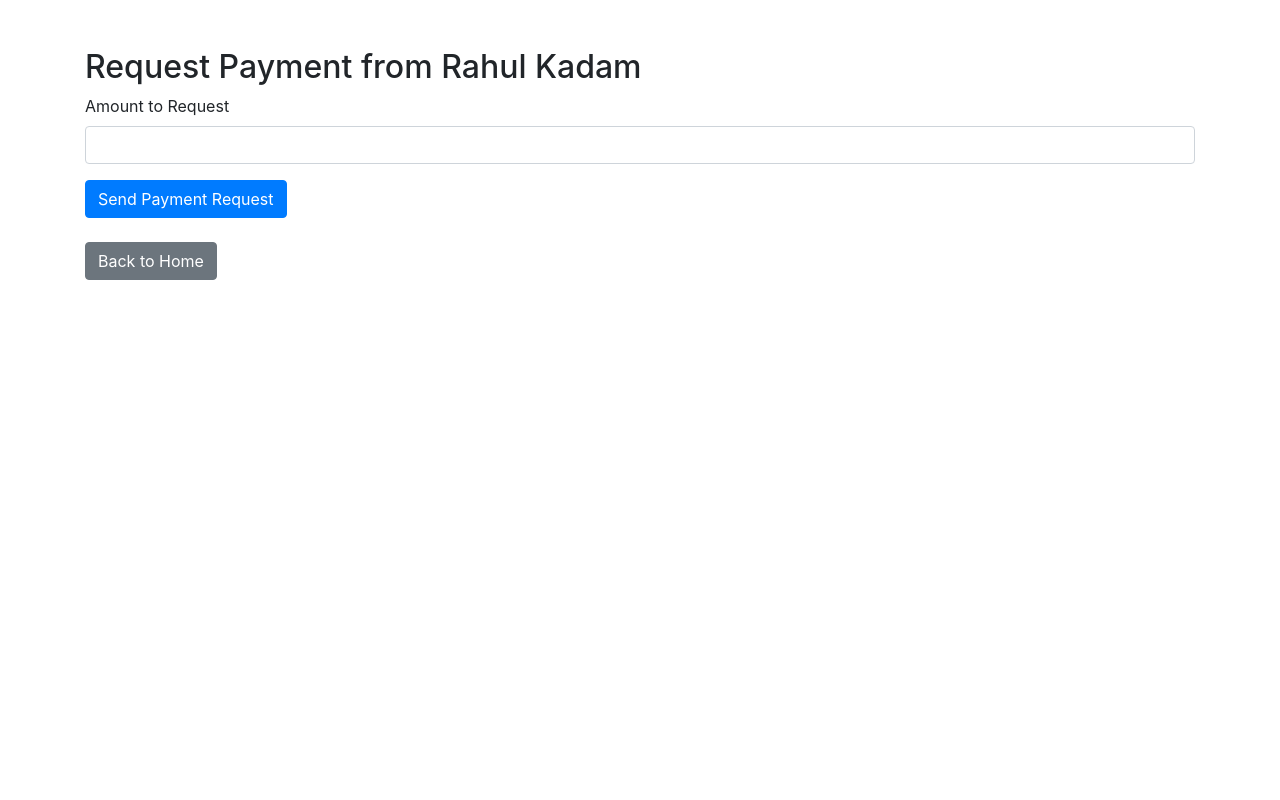
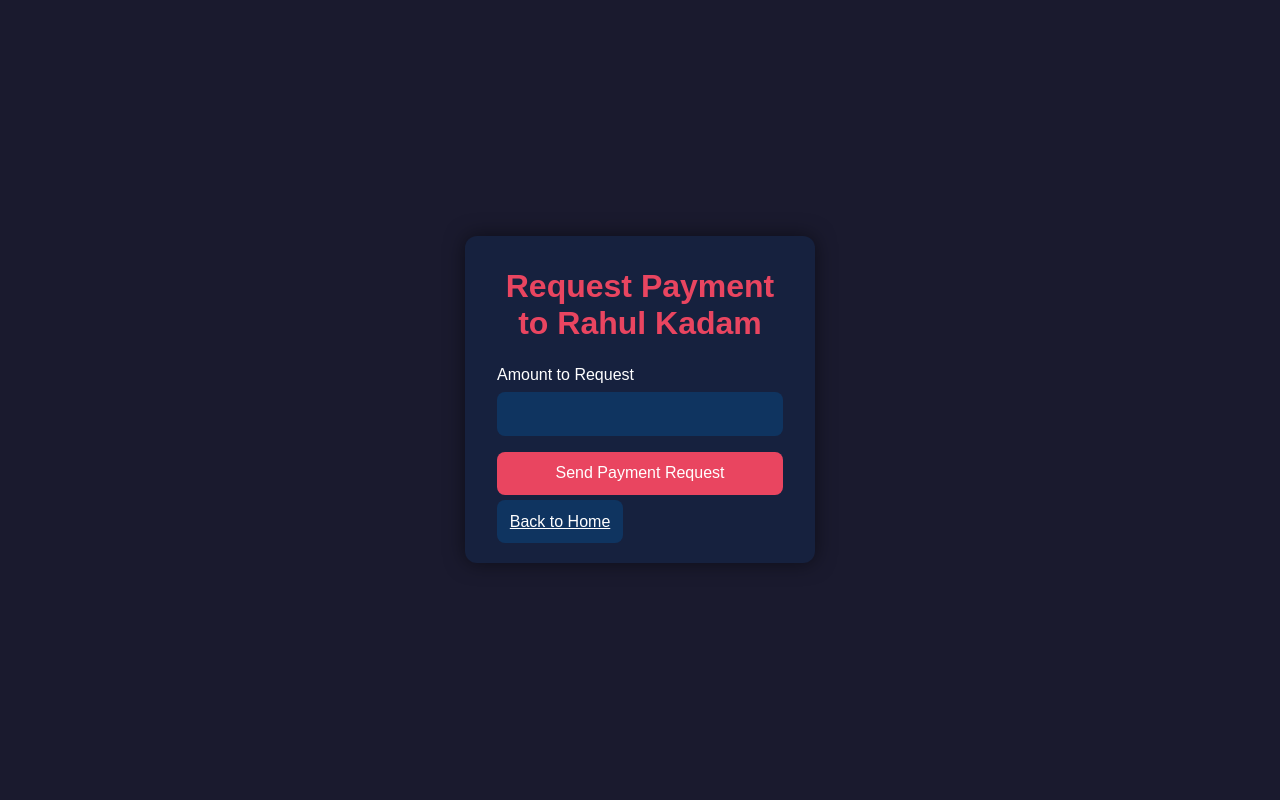
Before and after one commit to 1RaHuL6/Payup-App, a Django app: page /payapp/request_payment/3/ in a window 1280 px wide. Run offline with Django 5.2, Linux system fonts and the light colour scheme; a user stored in the database is signed in; data comes from the database, SQL or seed files in the repository; both versions use the stored data as it was after the commit; data that the repository does not hold is empty; some libraries are stand-ins or nearby versions.

Commit message:
implement request payment

```diff
--- a/currency_service/urls.py
+++ b/currency_service/urls.py
@@ -1,8 +1,6 @@
 from django.urls import path
-from . import views
+from .views import conversion
 
 urlpatterns = [
-    path('<str:currency1>/<str:currency2>/<str:amount>/', views.convert_currency_form, name='convert_currency'),
-
-
+    path('conversion/<str:currency1>/<str:currency2>/<str:amount_of_currency1>/', conversion, name='currency_conversion'),
 ]
--- a/payapp/apps.py
+++ b/payapp/apps.py
@@ -4,3 +4,6 @@ from django.apps import AppConfig
 class PayappConfig(AppConfig):
     default_auto_field = 'django.db.models.BigAutoField'
     name = 'payapp'
+
+    def ready(self):
+        import payapp.signals
--- a/payapp/urls.py
+++ b/payapp/urls.py
@@ -1,11 +1,12 @@
 from django.urls import path
 from . import views
-from .views import  make_payment, request_payment, handle_payment_request
+from .views import  make_payment, request_payment, handle_payment_request, mark_notification_read
 
 urlpatterns = [
     path('', views.home, name='home'),
 
     path('make_payment/<int:user_id>/', make_payment, name='make_payment'),
     path('request_payment/<int:user_id>/', request_payment, name='request_payment'),
-path('payment_request/<int:request_id>/<str:action>/', handle_payment_request, name='handle_payment_request'),
+    path('payment_request/<int:request_id>/<str:action>/', handle_payment_request, name='handle_payment_request'),
+    path('mark-notification-read/<int:notification_id>/', mark_notification_read, name='mark_notification_read'),
 ]
--- a/payapp/views.py
+++ b/payapp/views.py
@@ -4,7 +4,7 @@ from django.contrib import messages
 from register.models import UserDetails
 from django.db import transaction
 from .forms import PaymentForm
-from .models import Transaction, PaymentRequest
+from .models import Transaction, PaymentRequest, Notification
 from django.utils.timezone import now
 
 # Home page view
@@ -27,6 +27,7 @@ def home(request):
 
     #  all payment requests
     payment_requests = PaymentRequest.objects.filter(receiver=request.user)
+    notifications = Notification.objects.filter(receiver=request.user, is_read=False).order_by('-timestamp')
 
     return render(request, 'payapp/home.html', {
         # pass values to template
@@ -35,6 +36,7 @@ def home(request):
         'user_currency': user_details.currency,
         'transactions': transactions,
         'payment_requests': payment_requests,
+        'notifications': notifications,
     })
 
 # payment view
@@ -82,10 +84,11 @@ def make_payment(request, user_id):
 # Request payment view
 @login_required
 def request_payment(request, user_id):
+  with transaction.atomic():
     receiver_details = get_object_or_404(UserDetails, user__id=user_id)  # UserDetails of receiver
     sender_details = get_object_or_404(UserDetails, user=request.user)  # UserDetails of sender
 
-    #check
+
     if PaymentRequest.objects.filter(sender=request.user, receiver=receiver_details.user, status='pending').exists():
         messages.error(request, "Payment request already sent.")
         return redirect('home')
@@ -102,10 +105,26 @@ def request_payment(request, user_id):
             currency=sender_details.currency,
             status='pending',
         )
+
+        Notification.objects.create(
+            receiver=receiver_details.user,
+            sender=sender_details.user,
+            payment_request=payment_request,
+            message=f"You have a new payment request of {sender_details.currency}{amount} from {sender_details.user.first_name}.",
+        )
         messages.success(request, f"Payment request of £{amount} sent to {receiver_details.user.first_name}!")
         return redirect('home')
 
     return render(request, 'payapp/request_payment.html', {'receiver': receiver_details})
+
+
+@login_required
+def mark_notification_read(request, notification_id):
+    notification = get_object_or_404(Notification, id=notification_id, receiver=request.user)
+    notification.is_read = True
+    notification.save()
+    return redirect('home')
+
 
 # Accept payment view
 @login_required
--- a/templates/payapp/request_payment.html
+++ b/templates/payapp/request_payment.html
@@ -4,11 +4,100 @@
     <meta charset="UTF-8">
     <meta name="viewport" content="width=device-width, initial-scale=1.0">
     <title>Request Payment</title>
-    <link rel="stylesheet" href="https://stackpath.bootstrapcdn.com/bootstrap/4.3.1/css/bootstrap.min.css">
+    <style>
+        * {
+            margin: 0;
+            padding: 0;
+            box-sizing: border-box;
+            font-family: 'Poppins', sans-serif;
+        }
+
+        body {
+            background: #1a1a2e;
+            color: #fff;
+            display: flex;
+            justify-content: center;
+            align-items: center;
+            height: 100vh;
+            animation: fadeIn 1.5s ease-in;
+        }
+
+        .container {
+            background: #16213e;
+            padding: 2rem;
+            border-radius: 12px;
+            width: 350px;
+            box-shadow: 0 0 20px rgba(0, 0, 0, 0.5);
+            transform: scale(0.8);
+            animation: popIn 0.6s ease-out forwards;
+        }
+
+        @keyframes fadeIn {
+            from { opacity: 0; }
+            to { opacity: 1; }
+        }
+
+        @keyframes popIn {
+            from { transform: scale(0.8); }
+            to { transform: scale(1); }
+        }
+
+        h2 {
+            text-align: center;
+            margin-bottom: 1.5rem;
+            font-size: 2rem;
+            color: #e94560;
+        }
+
+        .form-group {
+            margin-bottom: 1rem;
+        }
+
+        label {
+            display: block;
+            margin-bottom: 0.5rem;
+        }
+
+        input {
+            width: 100%;
+            padding: 0.8rem;
+            border: none;
+            border-radius: 8px;
+            background: #0f3460;
+            color: #fff;
+            font-size: 1rem;
+        }
+
+        .btn {
+            width: 100%;
+            padding: 0.8rem;
+            background: #e94560;
+            border: none;
+            border-radius: 8px;
+            color: #fff;
+            font-size: 1rem;
+            cursor: pointer;
+            transition: background 0.3s, transform 0.2s;
+        }
+
+        .btn:hover {
+            background: #ff2e63;
+            transform: translateY(-3px);
+        }
+
+        .btn-secondary {
+            background: #0f3460;
+            border: none;
+        }
+
+        .btn-secondary:hover {
+            background: #1a1a2e;
+        }
+    </style>
 </head>
 <body>
-    <div class="container mt-5">
-        <h2>Request Payment from {{ receiver.user.first_name }} {{ receiver.user.last_name }}</h2>
+    <div class="container">
+        <h2>Request Payment to {{ receiver.user.first_name }} {{ receiver.user.last_name }}</h2>
 
         <form method="POST">
             {% csrf_token %}
@@ -16,13 +105,11 @@
                 <label for="amount">Amount to Request</label>
                 <input type="number" class="form-control" id="amount" name="amount" step="0.01" min="1" required>
             </div>
-            <button type="submit" class="btn btn-primary">Send Payment Request</button>
+            <button type="submit" class="btn">Send Payment Request</button>
         </form>
 
         <br>
         <a href="{% url 'home' %}" class="btn btn-secondary">Back to Home</a>
     </div>
-
-
 </body>
 </html>
--- a/webapps2025/settings.py
+++ b/webapps2025/settings.py
@@ -134,3 +134,6 @@ MESSAGE_STORAGE = 'django.contrib.messages.storage.session.SessionStorage'
 LOGIN_URL = 'login'
 
 LOGOUT_REDIRECT_URL = 'login'
+
+SESSION_COOKIE_AGE = 3600
+SESSION_EXPIRE_AT_BROWSER_CLOSE = False
```
Also changed, not shown: currency_service/views.py (+22 -26 lines), payapp/models.py (+15 -1 lines), payapp/signals.py (added, +14 -0 lines), register/views.py (+6 -2 lines), templates/payapp/home.html (+15 -13 lines), templates/payapp/register.html (deleted, +0 -10 lines), payapp/migrations/0004_paymentrequest_message_notification.py (added), payapp/migrations/0005_paymentrequest_is_read.py (added), webapps.db.
